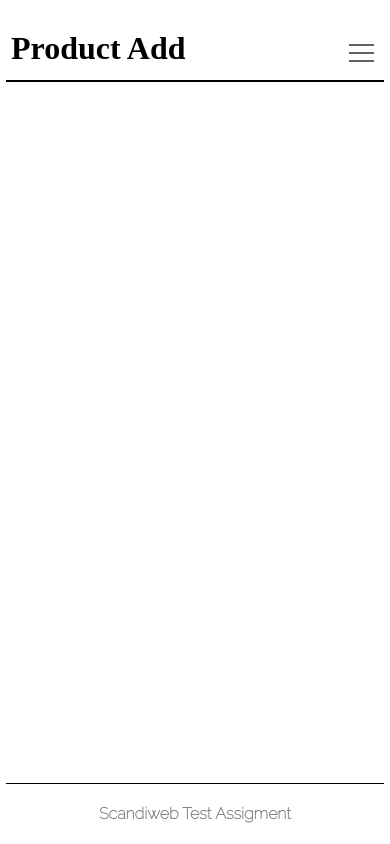
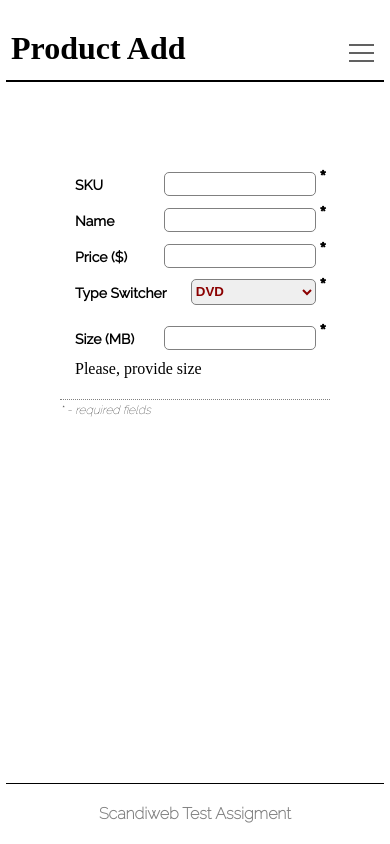
Before and after one commit to lemadior/simpleshop, a PHP site: page /add.html in a window 390 px wide. Run offline with PHP 8.4, Linux system fonts and the light colour scheme.

Commit message:
Second Commit

```diff
--- a/add.html
+++ b/add.html
@@ -6,10 +6,10 @@
     <meta name="viewport" content="width=device-width, initial-scale=1.0">
     <LINK rel="stylesheet" type="text/css" href="css/fonts.css">
     <LINK rel="stylesheet" type="text/css" href="css/main.css">
-    <title>Product List</title>
+    <title>Product Add</title>
 </head>
 <body>
-    <div class="container">
+
     <header>
         <div class="header__title">
             <h1>Product Add</h1>
@@ -38,15 +38,70 @@
         <div class="form__add">
             <form>
 
+                <div>
+                    <span><label for="sku">SKU</label></span>
+                    <span><input type="text" name="sku" required>*</span>
+                </div>
+                <div>
+                    <span><label for="name">Name</label></span>
+                    <span><input type="text" name="name" required>*</spa>
+                </div>
+                <div>
+                    <span><label for="price">Price ($)</label></span>
+                    <span><input type="text" name="price" required>*</span>
+                </div>
+                <div>
+                    <span><label for="types" placeholder="Select type">Type Switcher</label></span>
+                    <span><select name="types" id="productType">
+                        <option value="value1" selected>DVD</option>
+                        <option value="value2">Book</option>
+                        <option value="value3">Furniture</option>
+                    </select>*</span>
+                </div>
 
+                <div class="dvd__block">
+                    <div>
+                        <span><label for="size">Size (MB)</label></span>
+                        <span><input type="text" name="size" required>*</span>
+                    </div>
+                    <p>Please, provide size</p>
+                </div>
+
+                <div class="book__block" style="display: none;">
+                    <div>
+                        <span><label for="weight">Weight (KG)</label></span>
+                        <span><input type="text" name="weight" required>*</span>
+                    </div>
+                    <p>Please, provide weight</p>
+                </div>
+
+                <div class="furniture__block" style="display: none;">
+                    <div>
+                        <span><label for="height">Height (CM)</label></span>
+                        <span><input type="text" name="height" required>*</span>
+                    </div>
+                    <div>
+                        <span><label for="height">Width (CM)</label></span>
+                        <span><input type="text" name="height" required>*</span>
+                    </div>
+                    <div>
+                        <span><label for="length">Length (CM)</label></span>
+                        <span><input type="text" name="length" required>*</span>
+                    </div>
+                    <p>Please, provide dimensions</p>
+                </div>
+
+                 <p>* - required fields</p>
             </form>
+
         </div>
+
+
 
     <footer>
         <!-- <div class="footer"> -->
             Scandiweb Test Assigment
         <!-- </div> -->
     </footer>
-    </div>
 </body>
 </html>
--- a/css/main.css
+++ b/css/main.css
@@ -1,11 +1,13 @@
 * {
     margin:0 0;
     padding:0;
+    height: 100%;
 }
 
 body {
     margin:0 50px;
     background-color: white;
+    /* height: 100%; */
 }
 
 .container {
@@ -27,6 +29,7 @@ header {
     position: fixed;
     z-index: 1000;
     width: 100%;
+    top:0;
 }
 
 .header__title {
@@ -134,14 +137,141 @@ header {
     float: right;
 }
 
+.form__add {
+    margin: 0 auto;
+    height: auto;
+}
+
+.form__add form {
+    width: 270px;
+    /* background-color: aqua; */
+    margin: 0 auto;
+    position: relative;
+    top: 165px;
+}
+
+form > p {
+    font-style: italic;
+    font-family: Raleway-Thin;
+    font-size: 12px;
+    width: 100%;
+    border-top:1px dotted gray;
+    margin-top:10px;
+    padding-top: 3px;
+}
+
+
+
+form > div,
+.dvd__block,
+.book__block,
+.furniture__block {
+    padding: 5px;
+    width: 95%;
+    height: 26px;
+    line-height: 30px;
+    margin-left: 10px;
+}
+
+
+form > div > span,
+.dvd__block > div > span,
+.book__block > div > span,
+.furniture__block > div > span {
+    font-family: Raleway-Regular;
+    font-size: 14px;
+    font-weight: 600;
+    line-height: 20px;
+}
+
+form > div span ~ span,
+.dvd__block > div span ~ span,
+.book__block > div span ~ span,
+.furniture__block > div span ~ span {
+    float: right;
+    font-size:24px;
+    padding-right: 5px;
+}
+
+form > div span ~ span > input,
+.dvd__block > div span ~ span > input,
+.book__block > div span ~ span > input,
+.furniture__block > div span ~ span > input {
+    border: 1px solid gray;
+    border-radius: 5px;
+    height: 22px;
+    width: 140px;
+    font-weight: bold;
+    color: rgb(83, 83, 83);
+    padding: 0 5px;
+    margin-right: 3px;
+}
+
+form > div span ~ span > select {
+    border: 1px solid gray;
+    border-radius: 5px;
+    height: 26px;
+    width: 125px;
+    font-weight: 600;
+    color: darkred;
+    margin-right: 3px;
+}
+
+.dvd__block,
+.book__block,
+.furniture__block {
+    margin-top: 10px;
+    height: auto;
+}
+
+/* .dvd__block {
+    padding: 5px;
+    width: 95%;
+    height: 26px;
+    line-height: 30px;
+    margin-left: 10px;
+} */
+
+
+/* .dvd__block > div > span {
+    font-family: Raleway-Regular;
+    font-size: 14px;
+    font-weight: 600;
+    line-height: 20px;
+} */
+
+/* .dvd__block > div span ~ span {
+    float: right;
+    font-size:24px;
+    padding-right: 5px;
+} */
+
+/* .dvd__block > div span ~ span > input {
+    border: 1px solid gray;
+    border-radius: 5px;
+    height: 22px;
+    width: 155px;
+    font-weight: bold;
+    color: rgb(83, 83, 83);
+    padding: 0 5px;
+    margin-right: 3px;
+} */
+
+/* .form__add form input,select {
+    height:max-content;
+    margin-bottom:10px;
+    margin-top: 10px;
+} */
+
+
 .products__container {
     display: flex;
     flex-wrap: wrap;
     justify-content: space-around;
-    align-self: stretch;
+    /* align-self: stretch; */
     margin-top: 85px;
     margin-bottom: 85px;
-    overflow:hidden;
+    height: auto;
 }
 
 .products__container .checkbox {
@@ -161,7 +291,7 @@ header {
     text-align: center;
     display: flex;
     justify-content: center;
-    margin: 2% 0;
+    margin: 2% 5px;
 }
 
 
@@ -223,6 +353,7 @@ footer {
 @media screen and (max-width: 1023px) {
     body {
         margin:0 30px;
+        height: 100%;
     }
 
     header {
@@ -237,6 +368,7 @@ footer {
 @media screen and (max-width: 640px) {
     body {
         margin:0 15px;
+        height: 100%;
     }
 
     header {
@@ -252,11 +384,13 @@ footer {
 
     body {
         margin: 0 6px;
+        height: 100%;
     }
 
     header {
         max-width: calc(100% - 12px);
         width: 100%;
+
     }
 
     footer {
```
Also changed, not shown: index.html (+99 -2 lines). Lines whose indentation alone changed are shown as unchanged.
